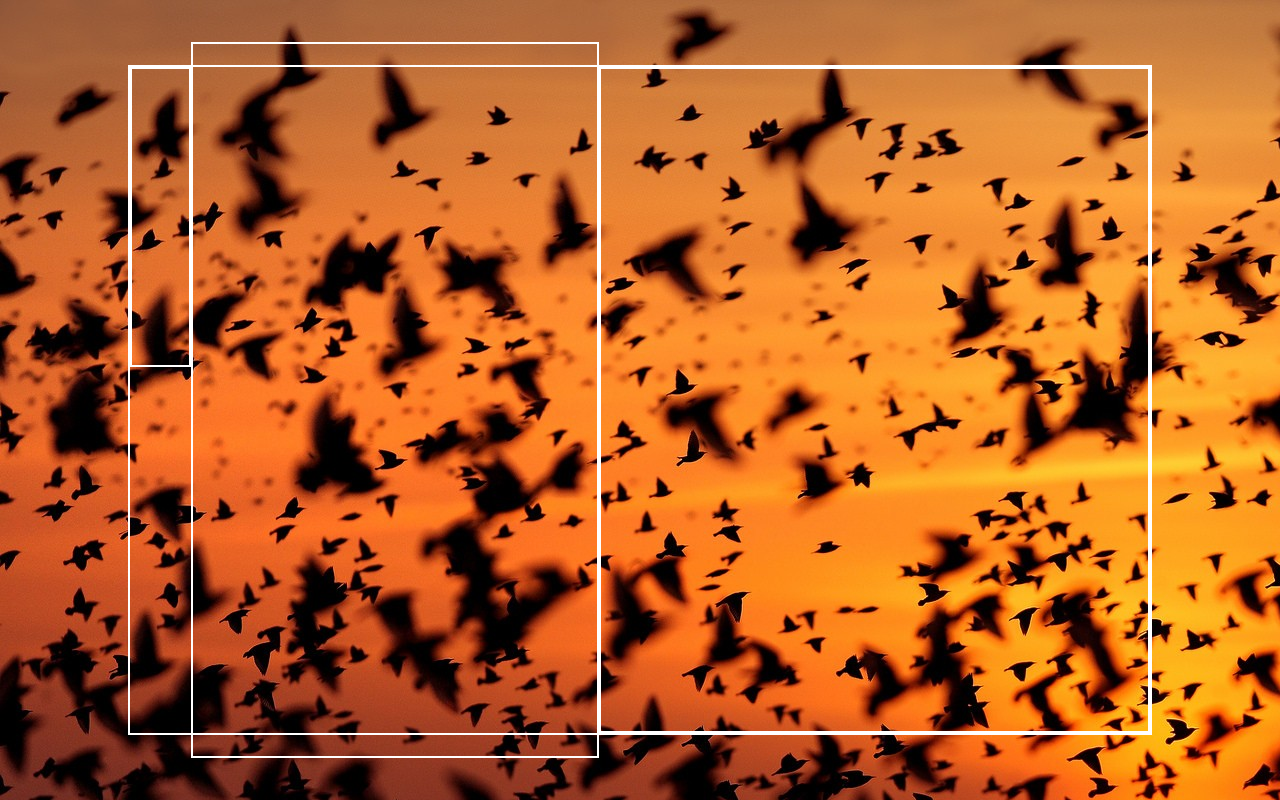
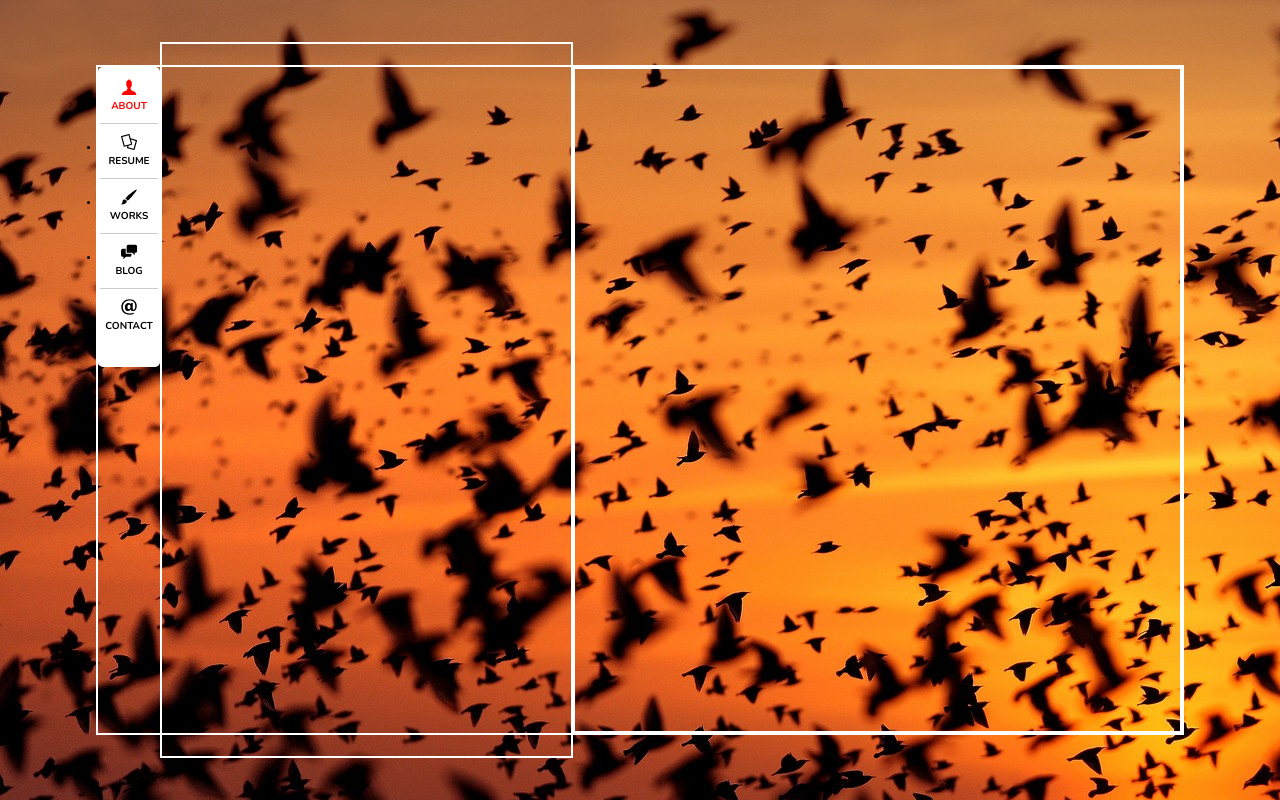
Before and after one commit to Emox133/Porfolio, a website: page index.html in a window 1280 px wide. Drawn offline with nearby package versions, Linux system fonts and the light colour scheme.

Commit message:
Navigation

```diff
--- a/index.html
+++ b/index.html
@@ -14,11 +14,46 @@
       <!-- Navigation -->
       <nav class="navigation">
         <ul class="navigation__list">
-          <li class="navigation__item"><a href="#" class="navigation__link">About</a></li>
-          <li class="navigation__item"><a href="#" class="navigation__link">Resume</a></li>
-          <li class="navigation__item"><a href="#" class="navigation__link">Works</a></li>
-          <li class="navigation__item"><a href="#" class="navigation__link">Blog</a></li>
-          <li class="navigation__item"><a href="#" class="navigation__link">Contact</a></li>
+          <li class="navigation__item">
+            <a href="#" class="navigation__link navigation__link--active">
+              <svg class="navigation__icon user__icon">
+                <use xlink:href="assets/icons/sprite.svg#icon-user"></use>
+              </svg>
+              About
+            </a>
+          </li>
+          <li class="navigation__item">
+            <a href="#" class="navigation__link">
+              <svg class="navigation__icon documents__icon">
+                <use xlink:href="assets/icons/sprite.svg#icon-documents"></use>
+              </svg>
+              Resume
+            </a>
+          </li>
+          <li class="navigation__item">
+            <a href="#" class="navigation__link">
+              <svg class="navigation__icon brush__icon">
+                <use xlink:href="assets/icons/sprite.svg#icon-brush"></use>
+              </svg>
+              Works
+            </a>
+          </li>
+          <li class="navigation__item">
+            <a href="#" class="navigation__link">
+              <svg class="navigation__icon chat__icon">
+                <use xlink:href="assets/icons/sprite.svg#icon-chat"></use>
+              </svg>
+              Blog
+            </a>
+          </li>
+          <li class="navigation__item">
+            <a href="#" class="navigation__link">
+              <svg class="navigation__icon email__icon">
+                <use xlink:href="assets/icons/sprite.svg#icon-email"></use>
+              </svg>
+              Contact
+            </a>
+          </li>
         </ul>
       </nav>
 
--- a/sass/base/_base.scss
+++ b/sass/base/_base.scss
@@ -8,6 +8,7 @@
 
 html {
   font-size: 62.5%;
+  font-family: 'Nunito', sans-serif;
 }
 
 body {
--- a/sass/layout/_navigation.scss
+++ b/sass/layout/_navigation.scss
@@ -2,8 +2,46 @@
   height: 45%;
   width: 6%;
   border: 2px solid #fff; //test
+  background-color: #fff; //test
+  border-radius: 5px;
 
   &__list {
-    display: none; //change latter
+    height: 100%;
+    width: 100%;
+    text-align: center;
+  }
+
+  &__item {
+    padding: 1rem 0;
+    &:not(:last-child) {
+      border-bottom: 1px solid #ccc;
+    }
+  }
+
+  &__link {
+    &:link,
+    &:visited {
+      color: #000; // for now
+      text-transform: uppercase;
+      text-decoration: none;
+      font-weight: bold;
+      font-size: 1rem;
+      transition: all .3s ease;
+    }
+
+    &--active {
+      color: red !important;
+      fill: red !important;
+    }
+
+    &:hover {
+      color: orange;
+      fill: orange;
+    }
+  }
+
+  &__icon {
+    height: 1.6rem;
+    width: 100%;
   }
 }
--- a/sass/pages/_home.scss
+++ b/sass/pages/_home.scss
@@ -1,6 +1,6 @@
 .home {
   height: calc(90vh - 5rem);
-  width: 80vw;
+  width: 85vw;
   border: 2px solid #fff; // test
   display: flex;
 }
@@ -14,6 +14,6 @@
 
 .side__panel {
   height: 100%;
-  width: 54%;
+  width: 59%;
   border: 2px solid #fff; //test
 }
```
Also changed, not shown: css/style.css.
